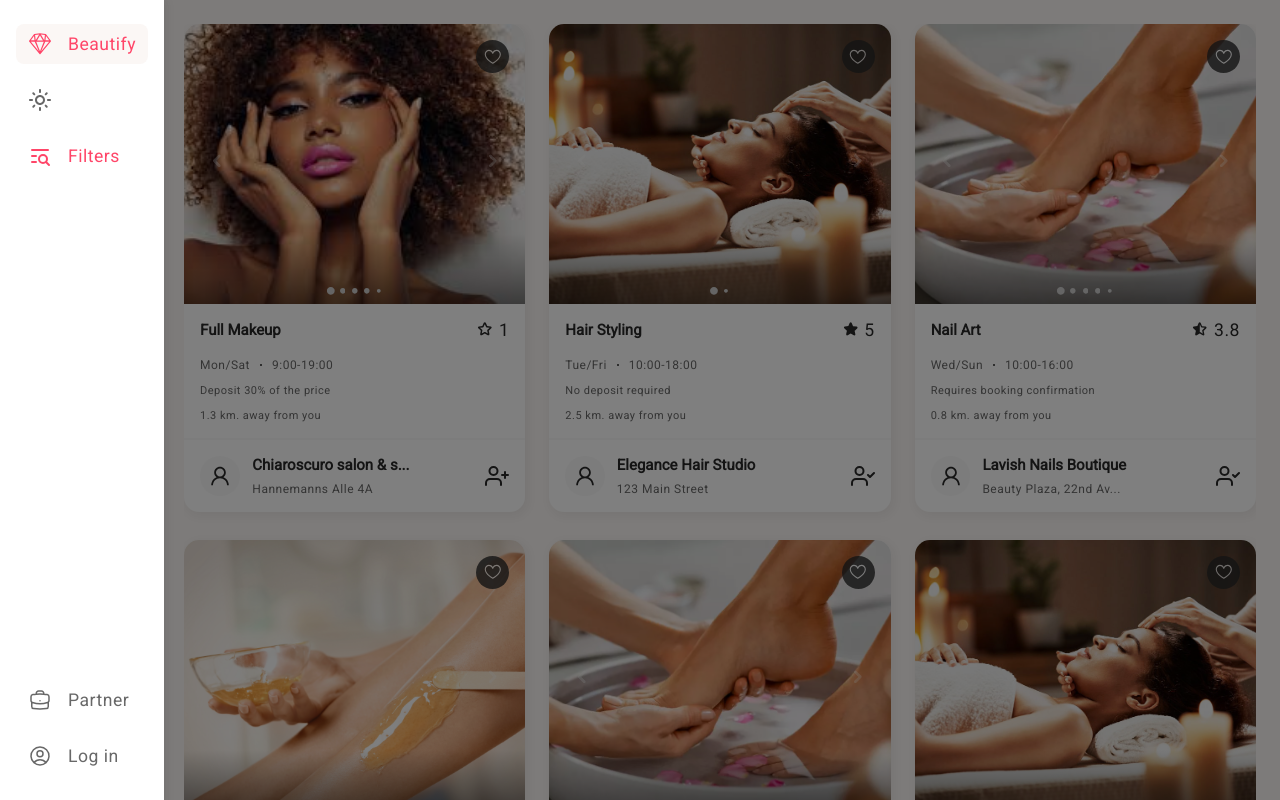
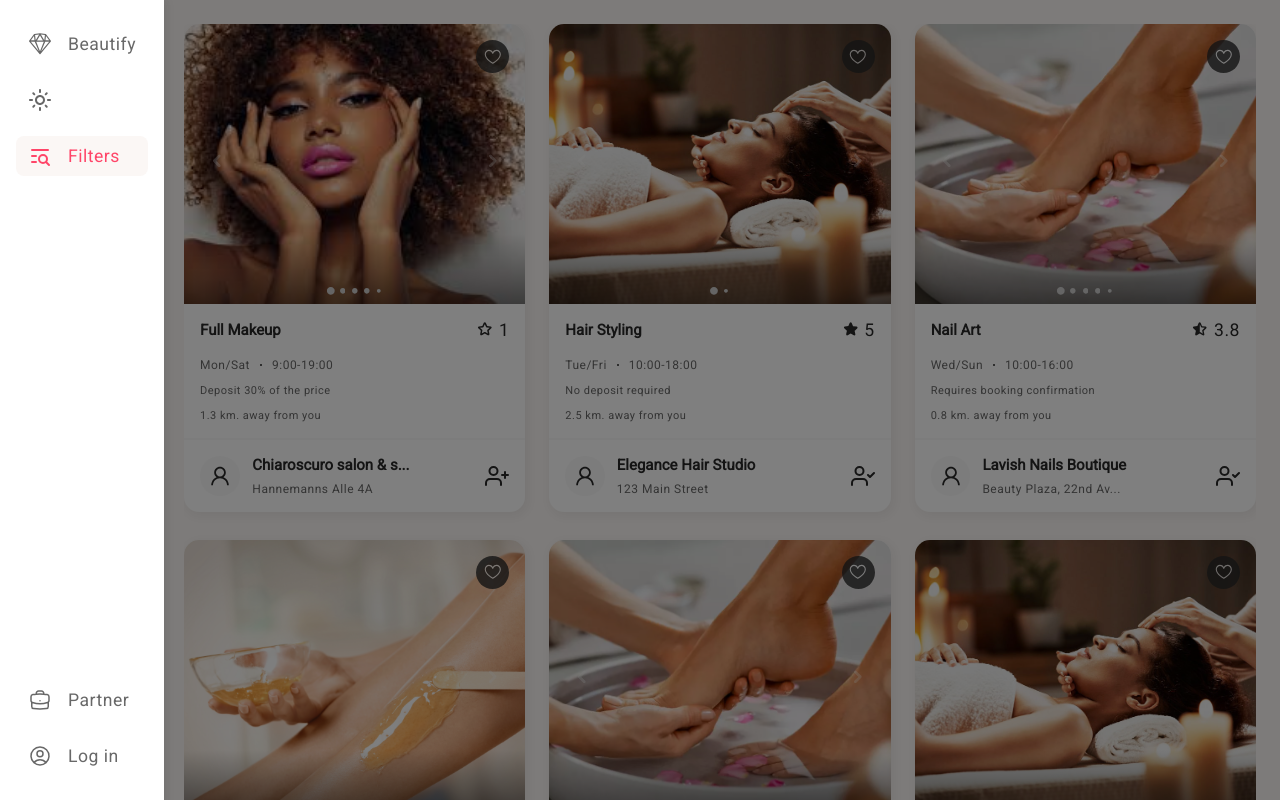
Before and after one commit to osampilona/hypen, a Next.js app: page / in a window 1280 px wide. Both pictures are taken after a click on the element "Filters". Shown: the top 800 px of the page. Built offline with nearby package versions, Linux system fonts and the light colour scheme.

Commit message:
Filters-arrangement (#75)
* navigation and filter styling adjustment

* styling adjustments

* date selection adjustment

* commenting out start to end timeslots

```diff
--- a/src/components/BigScreenNavigation/BigScreenNavigation.tsx
+++ b/src/components/BigScreenNavigation/BigScreenNavigation.tsx
@@ -29,9 +29,16 @@ const BigScreenNavigation = () => {
     }
   }, [currentTheme]);
 
+  useEffect(() => {
+    if (activePageIcon !== "filters") {
+      setFilterCardVisible(false);
+    }
+  }, [activePageIcon]);
+
   const handleIconClick = (iconName: string) => {
     if (iconName === "filters") {
       setFilterCardVisible(!filterCardVisible);
+      setActivePageIcon(filterCardVisible ? null : "filters");
     } else {
       setActivePageIcon(iconName);
     }
@@ -72,7 +79,7 @@ const BigScreenNavigation = () => {
               </button>
             </div>
             <div
-              className={`${styles.navIcons} ${filterCardVisible ? styles.activeFilters : ""}`}
+              className={`${styles.navIcons} ${filterCardVisible ? styles.active : ""}`}
               onClick={() => handleIconClick("filters")}
             >
               <TbListSearch size={24} className={styles.icon} />
--- a/src/components/BigScreenNavigation/bigScreenNavigation.module.scss
+++ b/src/components/BigScreenNavigation/bigScreenNavigation.module.scss
@@ -45,10 +45,6 @@
         background-color: var(--background-color);
         padding: 0.5rem 0.75rem;
         border-radius: 0.5rem;
-      }
-
-      &.activeFilters {
-        @include change-color-activeFilters(var(--primary-color));
       }
     }
 
--- a/src/components/CustomCalendar/CustomCalendar.tsx
+++ b/src/components/CustomCalendar/CustomCalendar.tsx
@@ -15,6 +15,11 @@ const CustomCalendar: React.FC = () => {
   );
   const parsedDate = selectedDate ? new Date(selectedDate) : null;
 
+  const isPastDate = (date: Date) => {
+    const today = new Date();
+    return date.getTime() < today.setHours(0, 0, 0, 0);
+  };
+
   return (
     <div className={customCalendar.container} data-testid="custom-calendar">
       <DatePicker
@@ -26,6 +31,10 @@ const CustomCalendar: React.FC = () => {
         calendarClassName={customCalendar.customDatePicker}
         locale={"en-GB"}
         inline
+        minDate={new Date()} // Disable past dates
+        dayClassName={(date) =>
+          isPastDate(date) ? customCalendar.pastDate : ""
+        } // Apply custom class for past dates
       />
     </div>
   );
--- a/src/components/CustomCalendar/customCalendar.module.scss
+++ b/src/components/CustomCalendar/customCalendar.module.scss
@@ -16,4 +16,8 @@
     margin-bottom: 20px;
     width: 100%;
   }
+
+  .pastDate {
+    color: lighten($primary-color, 20%);
+  }
 }
--- a/src/components/FilterCard/FilterCard.tsx
+++ b/src/components/FilterCard/FilterCard.tsx
@@ -6,7 +6,6 @@ import TimeSlotSelector from "@/components/TimeSlotsSelector/TimeSlotsSelector";
 import CustomCalendar from "@/components/CustomCalendar/CustomCalendar";
 import CategoriesList from "@/components/CategoriesList/CategoriesList";
 import { RootState } from "@/lib/store";
-import Checkbox from "../Checkbox/Checkbox";
 import CheckboxItemsList from "../CheckboxItemsList/CheckboxItemsList";
 
 const FilterCard: React.FC = () => {
@@ -32,8 +31,8 @@ const FilterCard: React.FC = () => {
         />
       ) : (
         <>
-          <h3>Filters</h3>
           <div className={filterCard.sectionContainer}>
+            <div className={filterCard.groupContainer}>
               <CategoriesList
                 key={`categories-${selectedCategories.join("-")}`}
                 categoryName="Categories"
@@ -42,8 +41,12 @@ const FilterCard: React.FC = () => {
                 key={`subcategories-${selectedSubCategories.join("-")}`}
                 categoryName="Sub categories"
               />
+            </div>
+            <div className={filterCard.groupContainer}>
               <CustomCalendar />
               <TimeSlotSelector />
+            </div>
+            <div className={filterCard.groupContainer}>
               <CheckboxItemsList
                 title="Ratings"
                 description="Find high quality service based on other people's experiences"
@@ -67,6 +70,7 @@ const FilterCard: React.FC = () => {
                 ]}
               />
             </div>
+          </div>
         </>
       )}
     </div>
--- a/src/components/FilterCard/filterCard.module.scss
+++ b/src/components/FilterCard/filterCard.module.scss
@@ -12,8 +12,46 @@
   }
 
   .sectionContainer {
-    max-width: 350px;
-    margin: auto;
-    margin-top: 2rem;
+    width: 100%;
+    max-width: 430px;
+    margin: 2rem auto;
+    padding: 0 0.5rem; // Add some padding for better spacing on smaller screens
+    box-sizing: border-box;
+
+    // Ensure internal elements are responsive
+    .innerItem {
+      width: 100%;
+      max-width: 100%;
+      box-sizing: border-box;
+    }
+  }
+
+  .groupContainer {
+    display: flex;
+    flex-direction: column;
+    justify-content: center;
+    align-items: center;
+    border: 1px solid var(--border-color);
+    border-radius: 0.5rem;
+    margin-bottom: 1rem;
+    padding: 0 0.5rem;
+    width: 100%; // Ensure it takes full width of the sectionContainer
+    box-sizing: border-box;
+  }
+
+  @media (max-width: $breakpoint-md) {
+    .sectionContainer {
+      padding: 0 0.25rem;
+    }
   }
 }
+
+@media (max-width: $breakpoint-sm) {
+  .container {
+    margin-bottom: 5rem;
+  }
+
+  .sectionContainer {
+    max-width: 95vw;
+  }
+}
--- a/src/components/Overlay/overlay.module.scss
+++ b/src/components/Overlay/overlay.module.scss
@@ -62,10 +62,9 @@
 
   .content {
     background-color: var(--items-bg-color);
-    padding: 1rem 1.5rem;
     box-shadow: var(--box-shadow);
     width: 100%;
-    min-width: fit-content;
+    min-width: auto;
     height: auto;
     overflow-y: auto;
   }
@@ -91,8 +90,9 @@
     }
 
     .content {
-      width: 33%;
+      width: 30%;
       height: 100vh;
+      padding: 0;
     }
   }
 }
--- a/src/components/TimeSlotsSelector/TimeSlotsSelector.tsx
+++ b/src/components/TimeSlotsSelector/TimeSlotsSelector.tsx
@@ -37,7 +37,7 @@ const TimeSlotSelector: React.FC = () => {
 
   return (
     <div className={styles.container} data-testid="timeSlotsSelector">
-      <p>
+      {/* <p>
         {startSlot ? (
           <>
             From {startSlot} to {endSlot || "..."}
@@ -45,7 +45,7 @@ const TimeSlotSelector: React.FC = () => {
         ) : (
           <>Select a time range</>
         )}
-      </p>
+      </p> */}
       {Object.keys(timeSlots).map((period) => (
         <div key={period} className={styles.timeSlotPeriod}>
           <h5>{period.charAt(0).toUpperCase() + period.slice(1)}</h5>
--- a/src/components/TimeSlotsSelector/timeSlotsSelector.module.scss
+++ b/src/components/TimeSlotsSelector/timeSlotsSelector.module.scss
@@ -1,6 +1,7 @@
 .container {
   font-family: Arial, sans-serif;
   margin-top: 30px;
+  width: 100%;
 }
 
 .timeSlotPeriod {
@@ -15,6 +16,7 @@
   display: grid;
   grid-template-columns: repeat(4, 1fr);
   gap: 0.5rem;
+  justify-items: center;
 }
 
 .timeSlotButton {
--- a/src/styles/globals.scss
+++ b/src/styles/globals.scss
@@ -91,6 +91,7 @@ select {
     flex-direction: column;
     align-items: center; // Center align the header content
     letter-spacing: $letter-spacing-body; // Add letter spacing
+    padding: 1.25rem 0;
 
     h2 {
       color: var(--text-color);
@@ -103,8 +104,17 @@ select {
     color: var(--text-color);
     text-align: center;
     box-sizing: border-box;
-    margin: calc(0.3vw + 0.3rem); // Dynamic margin
+    margin: calc(0.5vw + 0.5rem); // Dynamic margin
     letter-spacing: $letter-spacing-body; // Add letter spacing
+  }
+
+  &__day--keyboard-selected {
+    background-color: $secondary-color;
+    color: var(--items-bg-color);
+
+    &:hover {
+      background-color: darken($secondary-color, 10%);
+    }
   }
 
   &__day--selected {
@@ -117,6 +127,7 @@ select {
   }
 
   &__day--outside-month {
+    // Apply the same styling for past dates
     color: lighten($primary-color, 20%);
   }
 
@@ -126,11 +137,12 @@ select {
     width: 100%;
   }
 
+  &__navigation--previous,
+  &__navigation--next {
+    top: 1rem;
+  }
+
   @include respond-to($breakpoint-md, min) {
-    &__header {
-      padding: 1.5rem 0;
-    }
-
     &__day,
     &__day-name {
       margin: calc(0.4vw + 0.4rem); // Adjust margin for larger screens
--- a/src/styles/variables.globals.scss
+++ b/src/styles/variables.globals.scss
@@ -15,7 +15,7 @@
     rgba(0, 0, 0, 0) 0%,
     rgba(0, 0, 0, 0.5) 100%
   );
-  --border-color: rgba(0, 0, 0, 0.3);
+  --border-color: rgba(104, 104, 104, 0.2);
   --font-size-base: 16px;
   --font-size-sm: 0.9em;
   --font-size-md: 1em;
@@ -35,5 +35,5 @@
     rgba(255, 255, 255, 0) 0%,
     rgba(255, 255, 255, 0.5) 100%
   );
-  --border-color: rgba(255, 255, 255, 0.3);
+  --border-color: rgba(204, 204, 204, 0.2);
 }
```
Lines whose indentation alone changed are shown as unchanged.
